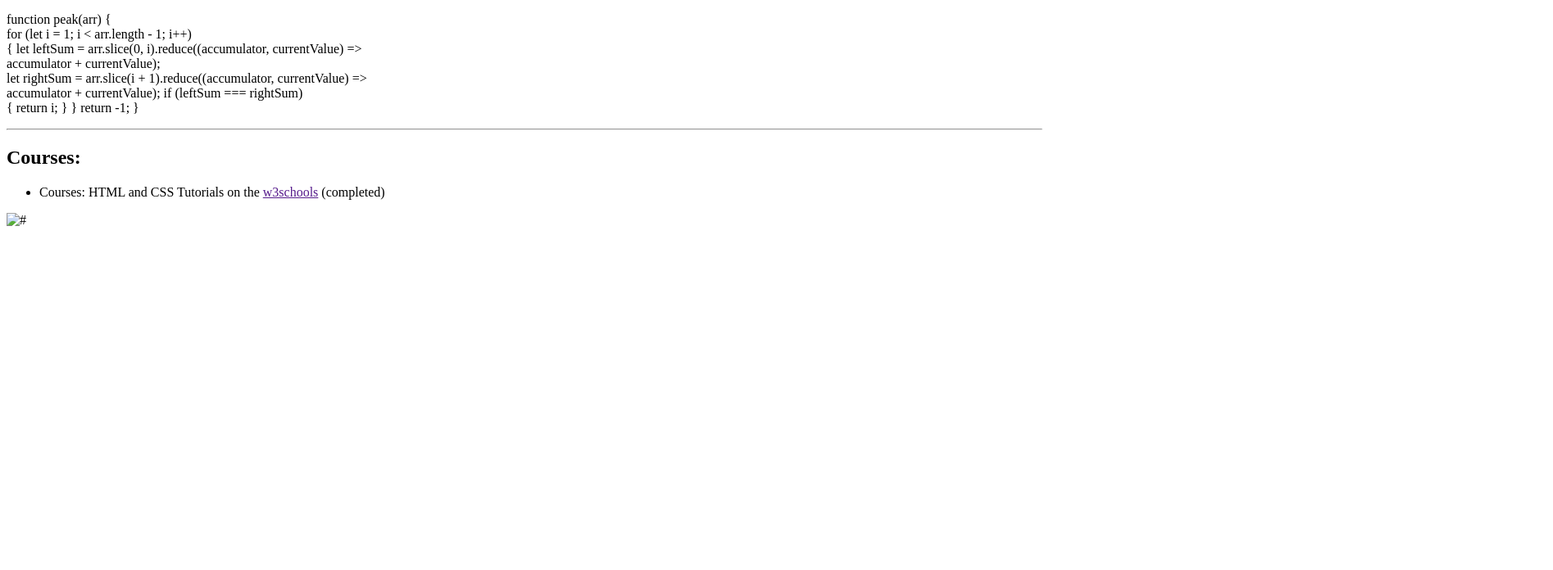
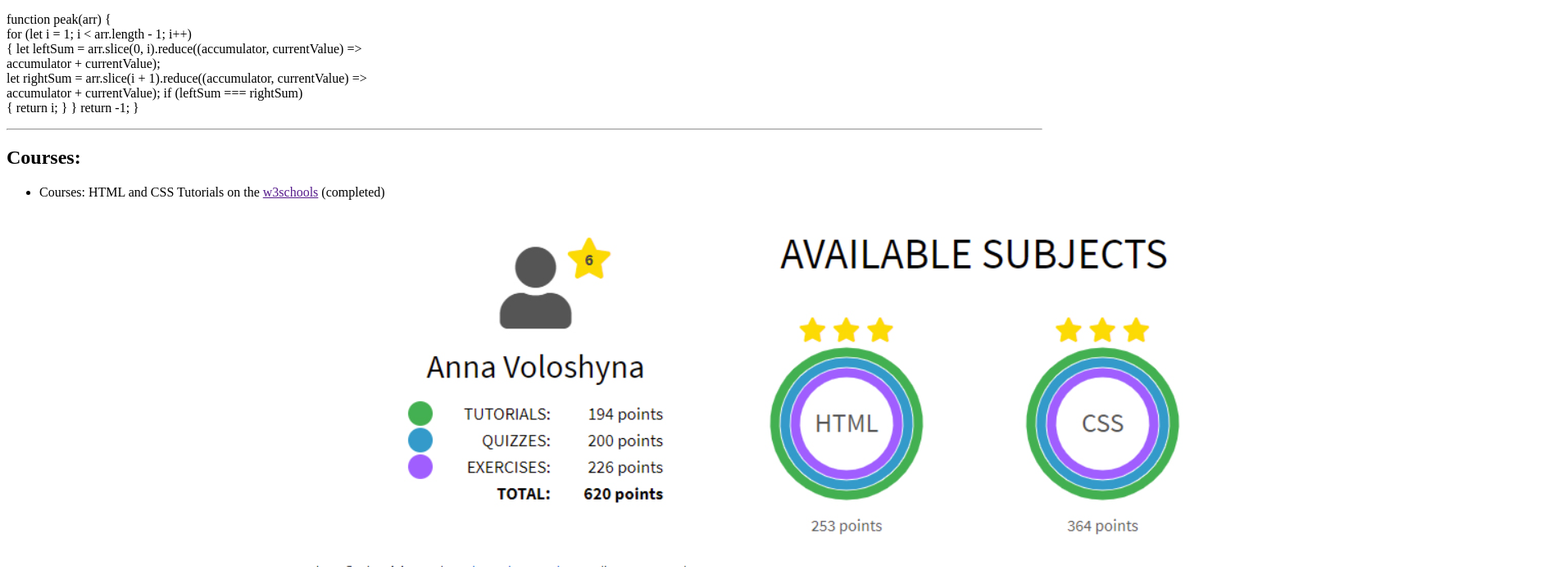
Before and after one commit to muradovdilshod/htmelhomeword-cv, a plain HTML site: page index.html in a window 1280 px wide. Shown: the part 949-1645 px from the top of the page at 82% size, 1895 px wide, since content can reach past the window. Before the commit the page ends 1235 px from the top, so only its background shows below. Drawn offline with Linux system fonts and the light colour scheme.

Commit message:
I added a picture2

```diff
--- a/index.html
+++ b/index.html
@@ -107,7 +107,7 @@
 
        </ul>
 
-       <img src="" alt="#">
+       <img src="111111111111111111111.png" alt="#">
 
 
 
```
Also changed, not shown: 22222222222222.png (added).
